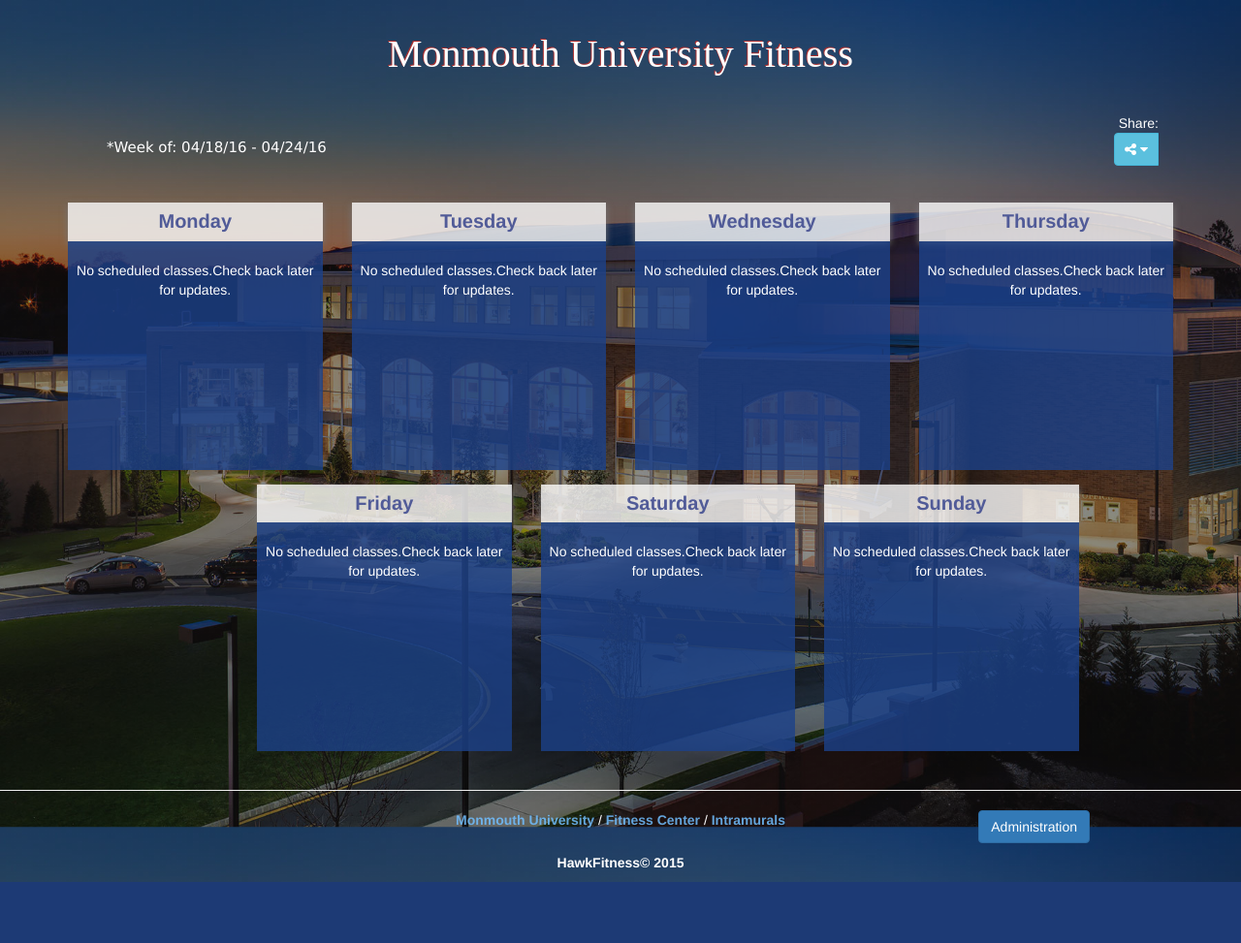
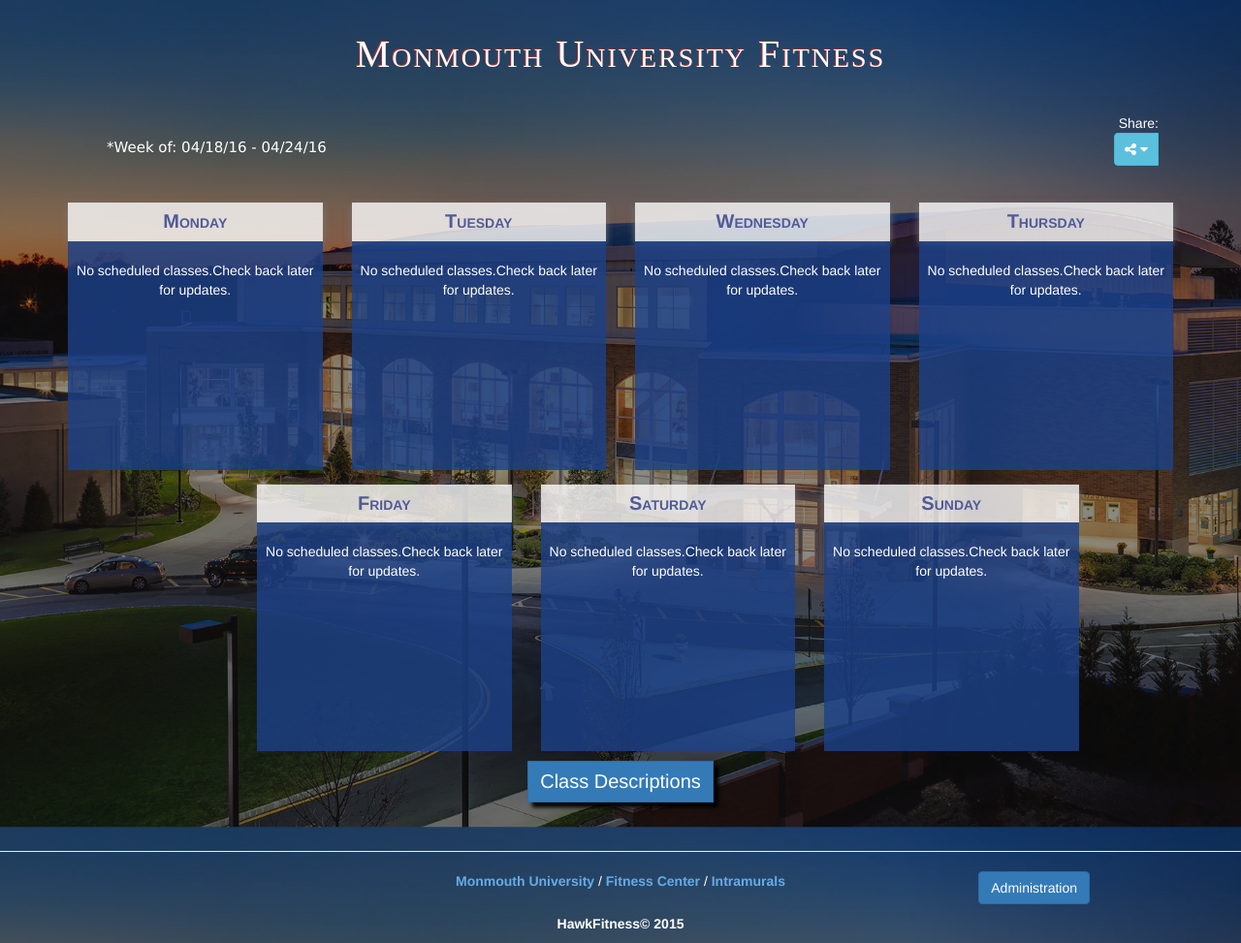
Before and after one commit to malone5/hawk_fitness, a CodeIgniter app: page /database/ in a window 1280 px wide. Shown: the whole page at 97% size. Before the commit the page ends 910 px from the top, so only its background shows below. Run offline with CodeIgniter, Linux system fonts and the light colour scheme; data comes from the database, SQL or seed files in the repository; some libraries are stand-ins or nearby versions.

Commit message:
added button to homepage to link to the class_types page. Made font on main page to 'small-caps'

```diff
--- a/application/config/database.php
+++ b/application/config/database.php
@@ -76,7 +76,7 @@
 $db['default'] = array(
 	'dsn'	=> '',
 	'hostname' => 'localhost',
-	'username' => 'user',
+	'username' => 'root',
 	'password' => '',
 	'database' => 'hawk_fitness',
 	'dbdriver' => 'mysqli',
--- a/application/controllers/ManageCtrl.php
+++ b/application/controllers/ManageCtrl.php
@@ -20,7 +20,7 @@
 		public function index(){
 			$num = $this->getCheckinAmount();//Get the number of classes for the day
 			$data['checkin_amount']=$num;
-      $data['classes'] = $this->Manage_model->get_classes();
+      		$data['classes'] = $this->Manage_model->get_classes();
 			$data['role'] = $this->session->userdata('logged_in')['role'];
 			$data['title'] = 'HawkFitness Admin Dashboard';
 			$this->load->view('templates/admin_header', $data);
--- a/application/views/public/class_types.php
+++ b/application/views/public/class_types.php
@@ -1,3 +1,8 @@
+<div class="row container">
+	<div class="pull-left">
+		<a class="btn btn-default" href="<?php echo site_url(); ?>">Home</a>
+	</div>
+</div>
 <div class="row container">
 	<div class="col-md-10 col-md-offset-1 type-container">
 
--- a/application/views/public/index.php
+++ b/application/views/public/index.php
@@ -231,6 +231,11 @@
                  }
              ?>
         </div>  <!--end of row -->
+        <div class="row">
+          <div class="container text-center">
+            <a class="btn btn-primary ct-btn" href="<?php echo site_url('class_types'); ?>"> Class Descriptions</a>
+          </div>
+        </div>
     </div>
     </section><!--End opf Section2-->
   </div><!--end of wrapper class-->
--- a/application/views/templates/header.php
+++ b/application/views/templates/header.php
@@ -16,8 +16,8 @@
 
 			<!-- Social Share jquery plugin  -->
 			<script src="<?php echo base_url('assets/js/socialshare/SocialShare.js')?>"></script>
-      <!--disable zoom function for mobile devices-->
-      <meta content='width=device-width, initial-scale=1.0, maximum-scale=1.0, user-scalable=no' name='viewport' />
+      		<!--disable zoom function for mobile devices-->
+      		<meta content='width=device-width, initial-scale=1.0, maximum-scale=1.0, user-scalable=no' name='viewport' />
 			<!-- Font Awesome  -->
 			<link rel='stylesheet' href='<?php echo base_url("assets/admin/bower_components/font-awesome/css/font-awesome.css");?>' />
 
@@ -26,7 +26,7 @@
 			<!--  sharer SHARE-->
 			<script src="https://cdn.jsdelivr.net/sharer.js/latest/sharer.min.js"></script>
 
-      <!--Custom or extra css or js references-->
+      		<!--Custom or extra css or js references-->
 			<link rel="stylesheet" href="<?php echo base_url('assets/admin/bower_components/font-awesome/css/font-awesome.min.css'); ?>" >
 
 
--- a/assets/css/main.css
+++ b/assets/css/main.css
@@ -29,6 +29,8 @@
    text-shadow: -1px -1px #aa3030;
    font-weight: normal;
    width: auto;
+   letter-spacing: 2px;
+   font-variant: small-caps;
 
 }
 
@@ -309,6 +311,7 @@
   font-weight: bold;
   margin: 0 0 5px;
   display: inline-block;
+  font-variant: small-caps;
 }
 .checkin-day{
   /*styling for checkin option/selection*/
@@ -422,3 +425,12 @@
   color:white;
   font-weight: bold;
 }
+
+
+.ct-btn {
+  margin: 10px;
+  border-radius: 0px;
+  font-size: 20px;
+  box-shadow: 5px 5px 4px black;
+  text-align: center;
+}
```
Also changed, not shown: application/views/manage/user_manual.php (+6 -1 lines).
